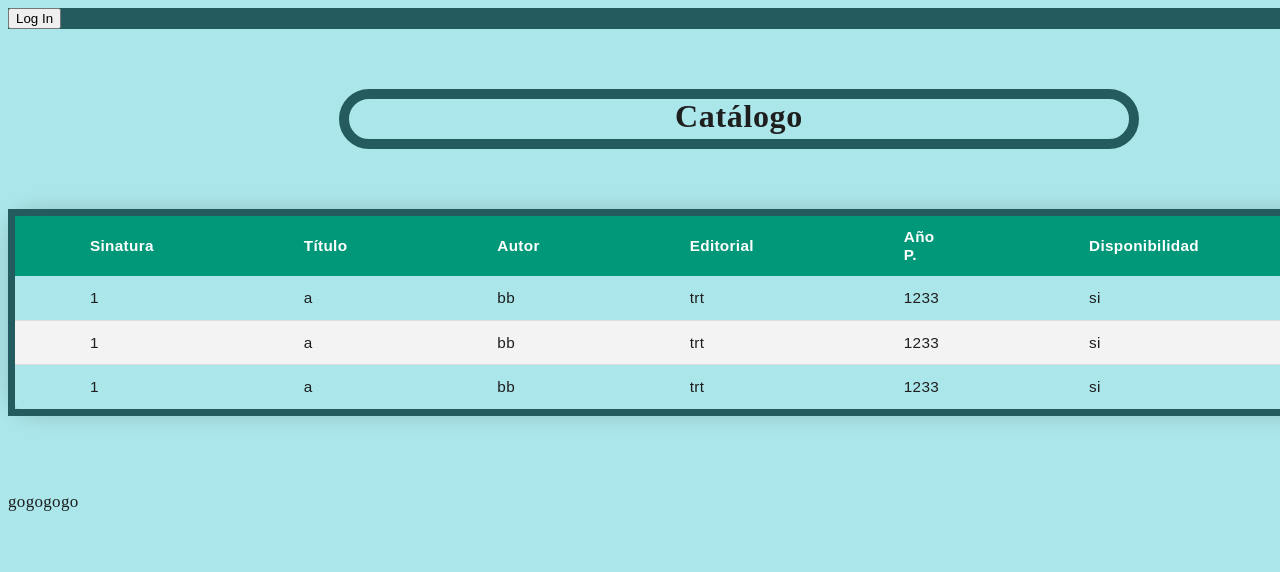
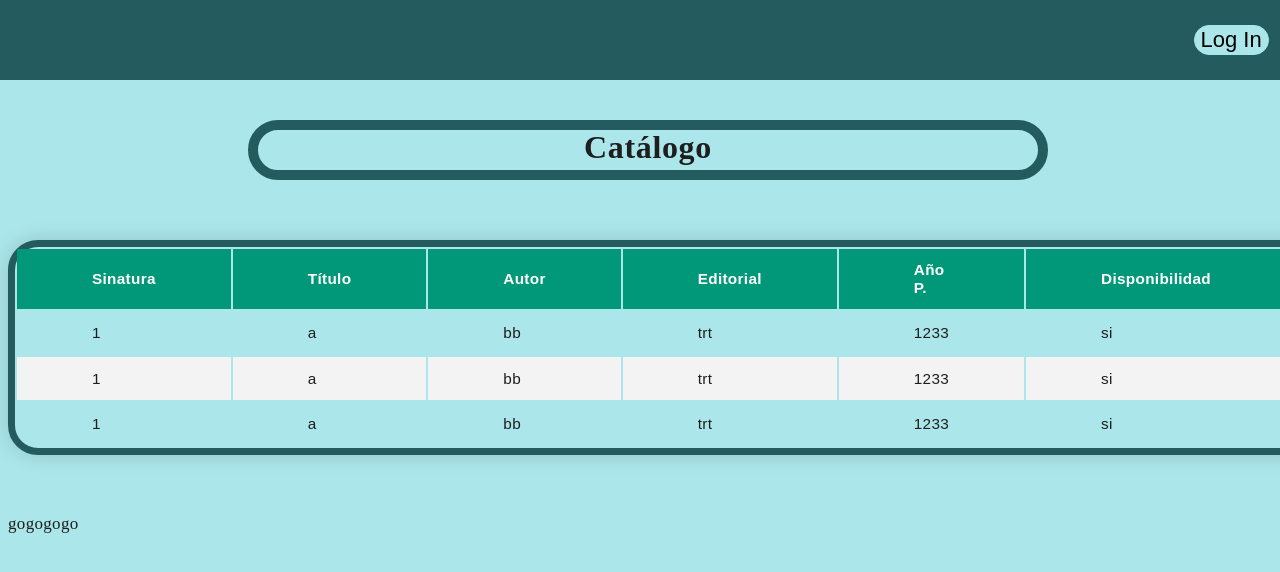
Before and after one commit to pinguille0027/Biblioteca, a plain HTML site: page index.html in a window 1280 px wide. Shown: the top 572 px of the page. Drawn offline with Linux system fonts and the light colour scheme.

Commit message:
header y tabla, o intento de

```diff
--- a/estilo.css
+++ b/estilo.css
@@ -29,23 +29,33 @@ body {
     line-height: 105%;
     text-align: justify;
     overflow-x: hidden;
-    display: grid;
+
 }
 
 header {
     background-color: var(--color-dark);
     margin: 0;
-    /*box-sizing: content-box;
+    box-sizing: content-box;
     width: 100% ;
     height: 60px;
     position: absolute;
+    padding: 10px;
     top: 0;
-    left: 0;*/
+    left: 0;
+    display: grid;
+    grid-template-areas: nada login;
+    grid-template-columns: 88.2% auto;
 }
 
-.relleno {}
+.login {
+grid-area: login;
+margin:0px auto auto 4%;
+border: 1px solid var(--color-background);
+border-radius: 30px;
 
-.login {}
+font-size: var(--typography-size-login);
+background-color: var(--color-background);
+}
 
 .catalogo {
 
@@ -55,7 +65,7 @@ header {
     text-align: center;
     line-height: 110%;
     font-weight: 700;
-    margin: 60px auto 60px auto;
+    margin: 120px auto 60px auto;
     border: 10px solid #245B5F;
     box-sizing: border-box;
     width: 800px;
@@ -66,8 +76,9 @@ header {
 }
 
 .tabla_catalogo {
-    border-collapse: collapse;
+    border-collapse: collapse separate;
     border: 7.5px solid var(--color-dark);
+    box-sizing: border-box;
     border-radius: 30px;
     font-size: 0.9em;
     font-family: sans-serif;
--- a/index.html
+++ b/index.html
@@ -14,7 +14,6 @@
 
 <body>
     <header>
-        <div class="relleno"></div>
         <button class="login">
             Log In
         </button>
```
